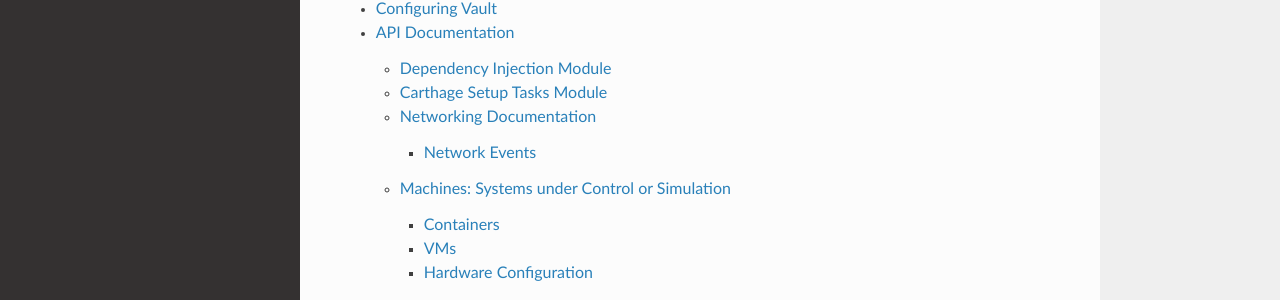
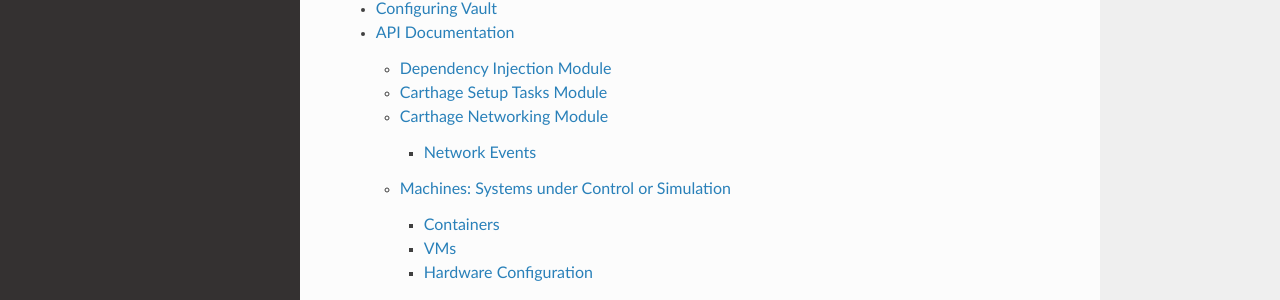
Before and after one commit to Hadron/carthage, a Sphinx documentation site: the page built from docs/index.rst, in a window 1280 px wide and 1321 px high. Shown: the part 691-991 px from the top of the window. Built offline with Sphinx 7.4.7 and the Read the Docs theme 2.0.0, drawn with Linux system fonts in a browser that asks for light colours; pages that are not in the unit, such as notebooks, are missing from menus.

Commit message:
Change header on networking api doc

```diff
--- a/docs/api/networking.rst
+++ b/docs/api/networking.rst
@@ -1,5 +1,5 @@
-Networking Documentation
-========================
+Carthage Networking Module
+==========================
 
 .. autoclass:: carthage.Network
 
```
